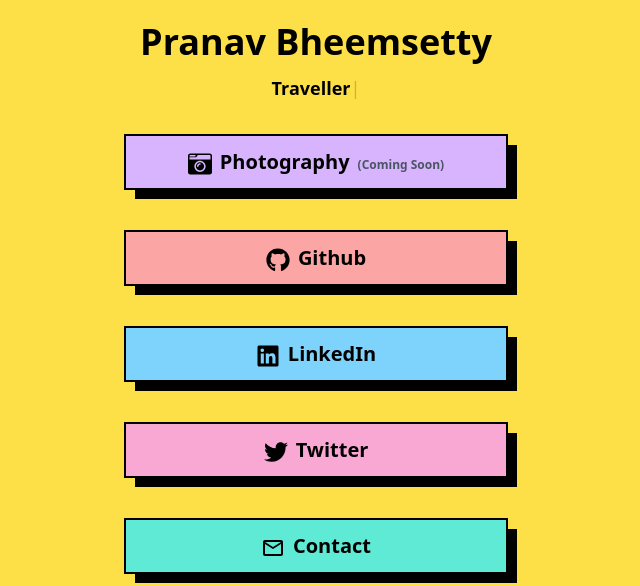
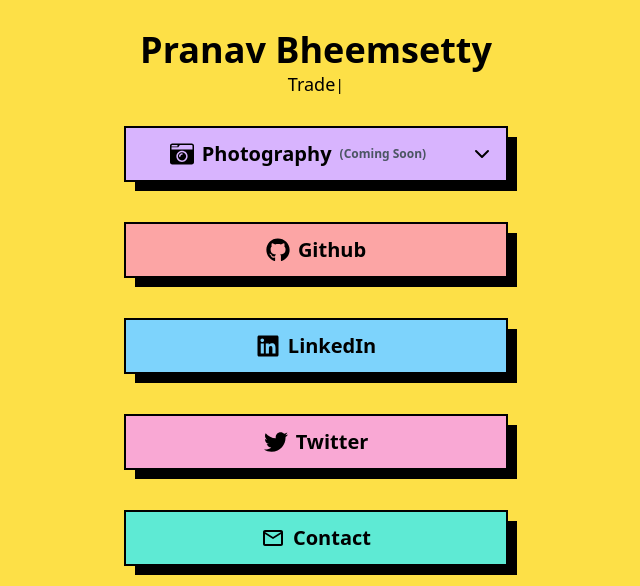
Before and after one commit to pranavsetty/personal-website, a React (Vite) app: page / in a window 1280 px wide. Shown: the part 214-800 px from the top of the page, without its empty margins (324-964 px from the left). Built offline with nearby package versions, Linux system fonts and the light colour scheme.

Commit message:
Add list of countries

```diff
--- a/src/App.jsx
+++ b/src/App.jsx
@@ -1,17 +1,24 @@
-import { useEffect } from "react";
-import { FaCameraRetro, FaGithub, FaLinkedin, FaTwitter } from "react-icons/fa";
+import { useEffect, useRef, useState } from 'react';
+import Typed from 'typed.js';
+import { FaCameraRetro, FaGithub, FaLinkedin, FaTwitter } from 'react-icons/fa';
 import { MdOutlineMailOutline } from "react-icons/md";
-import Typed from "typed.js";
+import { FiChevronDown, FiChevronUp } from 'react-icons/fi';
 
 function App() {
+  const [showCountries, setShowCountries] = useState(false);
+
   const links = [
     {
       color: "bg-purple-300",
       text: "Photography",
       link: "#",
       icon: <FaCameraRetro className="w-6 h-6 inline-block mr-2" />,
+      onClick: (event) => {
+        event.preventDefault();
+        setShowCountries(!showCountries);
+      },
+      hasDropdown: true,
       extra: <span className="text-xs text-gray-600 ml-2">(Coming Soon)</span>,
-
 
     },
     {
@@ -40,22 +47,35 @@
     },
   ];
 
+  const countries = [
+    "USA",
+    "Netherlands",
+    "Germany",
+    "France",
+    "United Kingdom",
+    "India",
+    "Switzerland",
+    "Belgium",
+    "Luxembourg",
+    "Italy"
+  ];
+
+  const typedRef = useRef(null);
+
   useEffect(() => {
-    const typed = new Typed("#typed-summary", {
-      strings: [
-        "Software Engineer",
-        "Trader",
-        "Traveller",
-        "Lifelong Learner",
-      ],
-      typeSpeed: 50,
-      backSpeed: 25,
+    const options = {
+      strings: ["Software Engineer", "Trader", "Traveller","Forever Learner"],
+      typeSpeed: 100,
+      backSpeed: 50,
       backDelay: 1000,
+      startDelay: 500,
       loop: true,
-    });
+    };
+
+    typedRef.current = new Typed("#typed-summary", options);
 
     return () => {
-      typed.destroy(); // Clean up Typed.js instance
+      typedRef.current.destroy(); // Clean up
     };
   }, []);
 
@@ -68,26 +88,66 @@
               <img
                 src="https://avatars.githubusercontent.com/pranavsetty"
                 className="rounded-full object-cover object-center"
+                alt="Pranav Bheemsetty"
               />
             </div>
           </div>
           <div className="text-center p-3">
             <h1 className="text-4xl font-bold">Pranav Bheemsetty</h1>
-            <p className="text-lg mt-3">
-              <span id="typed-summary" className="font-semibold"></span>
-            </p>
+            {/* Wrapper with a fixed height */}
+            <div style={{ height: "1.5em", overflow: "hidden" }}>
+              <p
+                id="typed-summary"
+                className="text-lg mt-3 inline-block"
+                style={{
+                  lineHeight: "0.25", // Ensure text and cursor are aligned
+                  whiteSpace: "nowrap", // Ensure no wrapping occurs
+                }}
+              ></p>
+            </div>
           </div>
           <div className="flex flex-col gap-10">
-            {links.map(({ text, color, link, icon, extra}, index) => (
-              <a href={link} key={index} target="_blank">
+            {links.map(({ text, color, link, icon, onClick, hasDropdown, extra }, index) => (
+              <div key={index}>
+                <a
+                  href={link}
+                  onClick={onClick}
+                  target="_blank"
+                  rel="noopener noreferrer"
+                  className="w-full"
+                >
                   <div
-                  className={`w-80 sm:w-96 mx-auto ${color} text-center text-xl font-bold py-3 border-2 border-black shadow-custom hover:shadow-none transition-all hover:translate-x-1 hover:translate-y-1`}
+                    className={`w-80 sm:w-96 mx-auto ${color} flex items-center justify-between text-xl font-bold py-3 border-2 border-black shadow-custom hover:shadow-none transition-all hover:translate-x-1 hover:translate-y-1`}
                   >
+                    <span className="flex items-center justify-center w-full">
                       {icon}
                       {text}
                       {extra && extra}
+                    </span>
+                    {hasDropdown && (
+                      <span className="mr-3">
+                        {showCountries ? (
+                          <FiChevronUp className="w-6 h-6" />
+                        ) : (
+                          <FiChevronDown className="w-6 h-6" />
+                        )}
+                      </span>
+                    )}
                   </div>
                 </a>
+                {hasDropdown && showCountries && (
+                  <div className="mt-3 space-y-2 text-center transition-all duration-500 ease-in-out">
+                    {countries.map((country, idx) => (
+                      <div
+                        key={idx}
+                        className="w-80 sm:w-96 mx-auto bg-gray-300 text-lg py-2 border-2 border-black shadow-custom hover:shadow-none transition-all hover:translate-x-1 hover:translate-y-1"
+                      >
+                        {country}
+                      </div>
+                    ))}
+                  </div>
+                )}
+              </div>
             ))}
           </div>
         </div>
```
Lines whose indentation alone changed are shown as unchanged.
